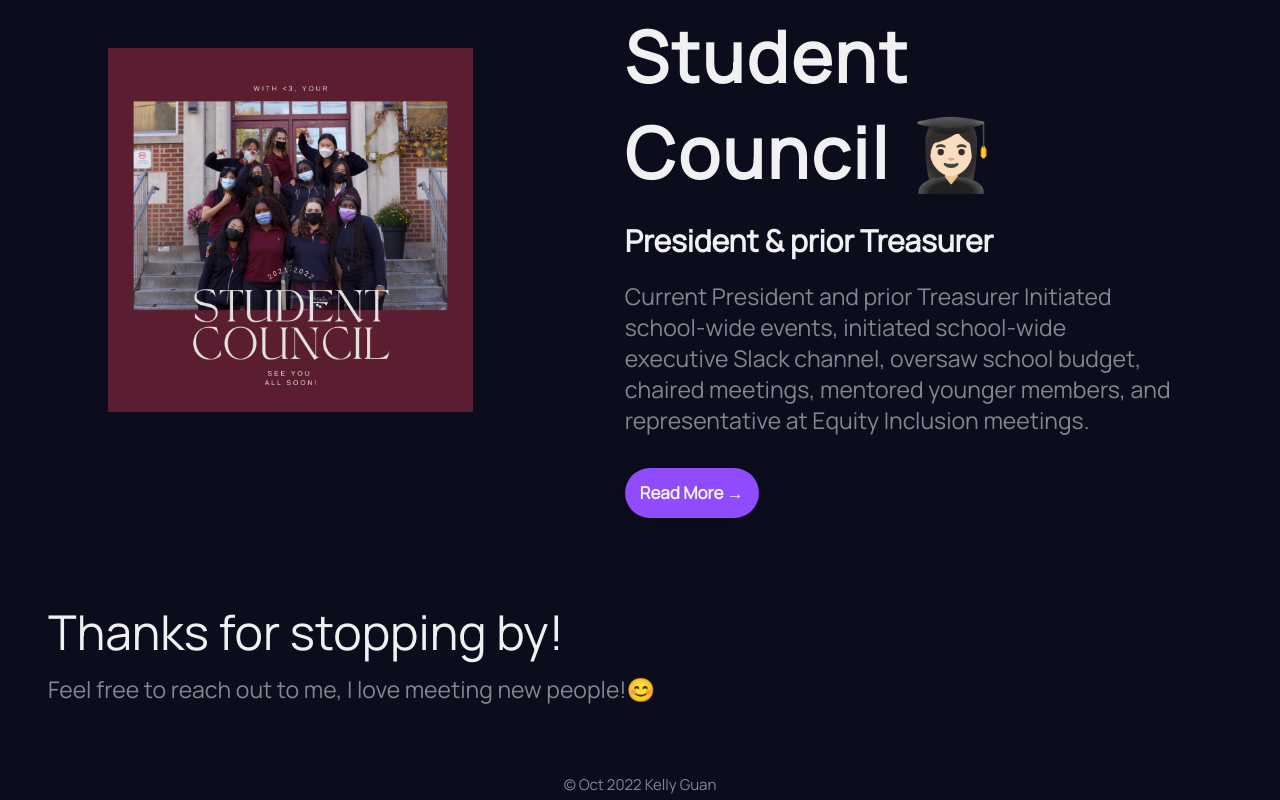
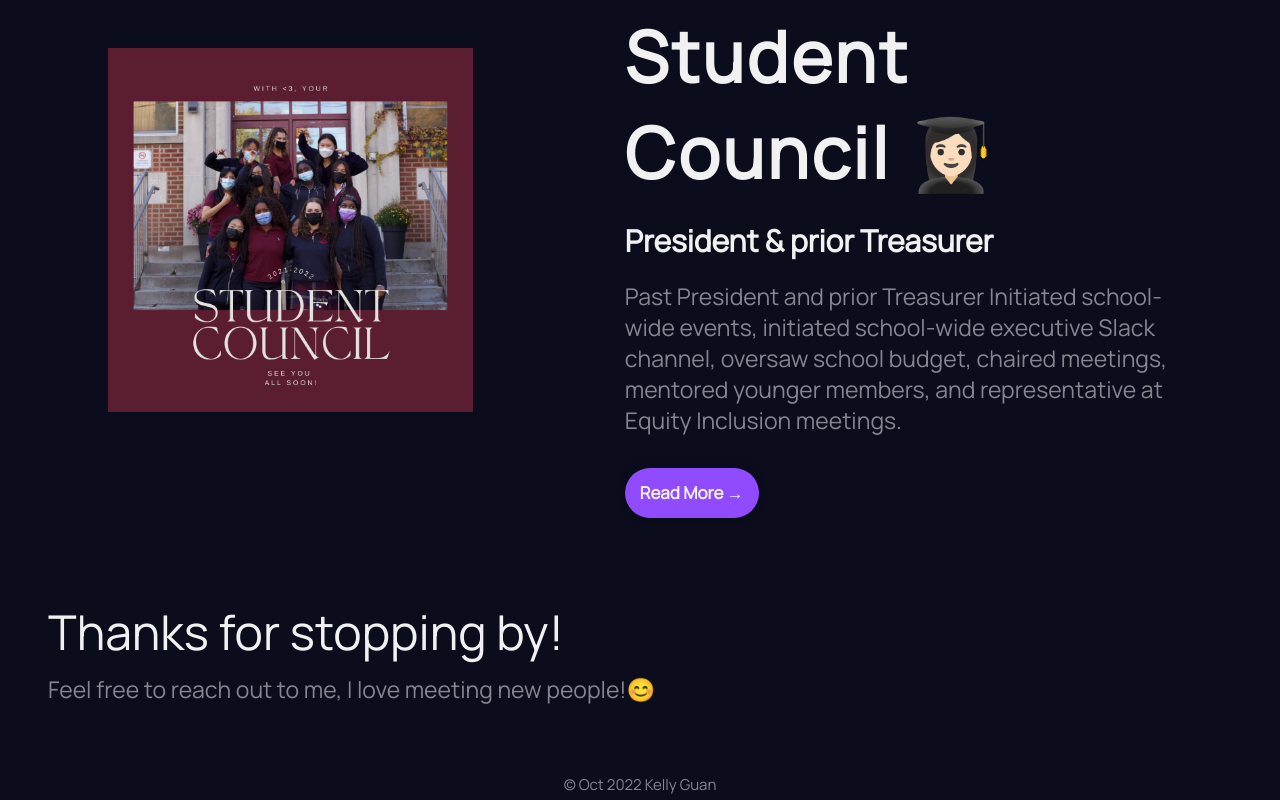
Before and after one commit to Kelly-Guan/kellyWeb, a React (Create React App) app: page / in a window 1280 px wide. Shown: the part 4862-5662 px from the top of the page. Built offline with nearby package versions, Linux system fonts and the light colour scheme.

Commit message:
update student council statement

```diff
--- a/src/App.js
+++ b/src/App.js
@@ -122,7 +122,7 @@ const [loading, setLoading] = useState(false);
                   <div id="h4"><mark>May 25, 2019 - June 2022</mark></div>
                   <div id="h2">Student Council 👩🏻‍🎓</div>
                   <div id="title">President & prior Treasurer</div>
-                  <div id="text">Current President and prior Treasurer Initiated school-wide events, initiated school-wide executive Slack channel, oversaw school budget, chaired meetings, mentored younger members, and representative at Equity Inclusion meetings.</div>
+                  <div id="text"> Past President and prior Treasurer Initiated school-wide events, initiated school-wide executive Slack channel, oversaw school budget, chaired meetings, mentored younger members, and representative at Equity Inclusion meetings.</div>
                   <button class="readMore"><a><Link to="/council">read more →</Link></a></button>
                 </div>
               </div>
```
